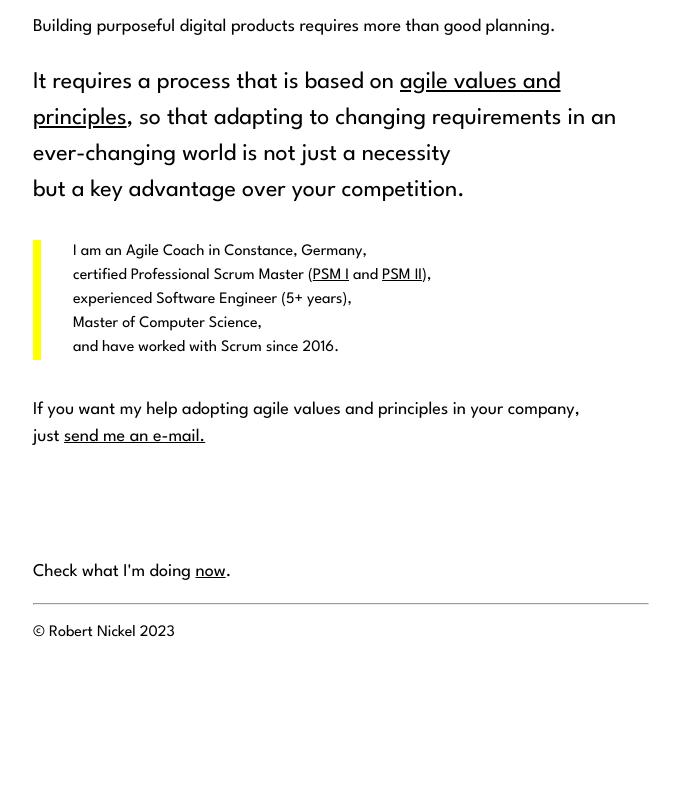
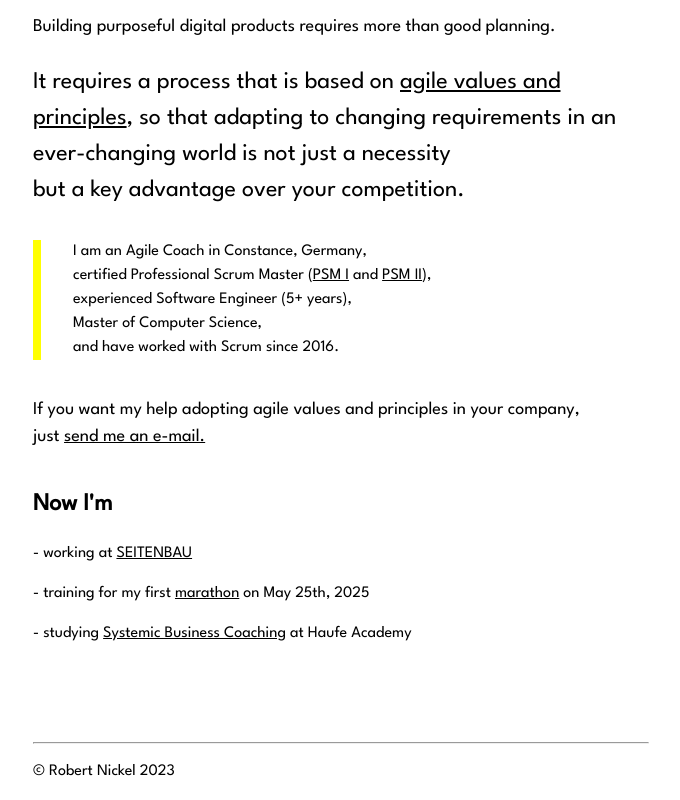
Before and after one commit to Robert-Nickel/robertnickel.online_3.0, a SvelteKit app: page / in a window 1280 px wide. Shown: the part 859-1659 px from the top of the page, without its empty margins (299-979 px from the left). Before the commit the page ends 1520 px from the top, so only its background shows below. Built offline with nearby package versions, Linux system fonts and the light colour scheme.

Commit message:
no now anymore

```diff
--- a/src/routes/+page.svelte
+++ b/src/routes/+page.svelte
@@ -60,7 +60,7 @@
 			and have worked with Scrum since 2016.
 		</div>
 
-		<p class="smaller" style="margin-bottom: 6em;">
+		<p class="smaller" style="margin-bottom: 2em;">
 			If you want my help adopting agile values and principles in your
 			company,<br />
 			just
@@ -69,9 +69,24 @@
 				>send me an e-mail.</a
 			>
 		</p>
-		<p class="smaller">Check what I'm doing <a href="/now">now</a>.</p>
-		<hr />
 
+
+		<div style="margin: auto;">
+			<h2>Now I'm</h2>
+			<p>- working at <a href="https://www.seitenbau.com/">SEITENBAU</a></p>
+			<p>
+				- training for my first <a href="https://www.wuerzburg-marathon.de/"
+					>marathon</a
+				> on May 25th, 2025
+			</p>
+			<p>
+				- studying <a href="https://www.haufe-akademie.de/34218"
+					>Systemic Business Coaching</a
+				> at Haufe Academy
+			</p>
+		</div>
+
+		<hr style="margin-top: 6em;" />
 		<p>© Robert Nickel {currentYear}</p>
 	</div>
 </div>
```
Also changed, not shown: src/routes/now/+page.svelte (+14 -4 lines).
